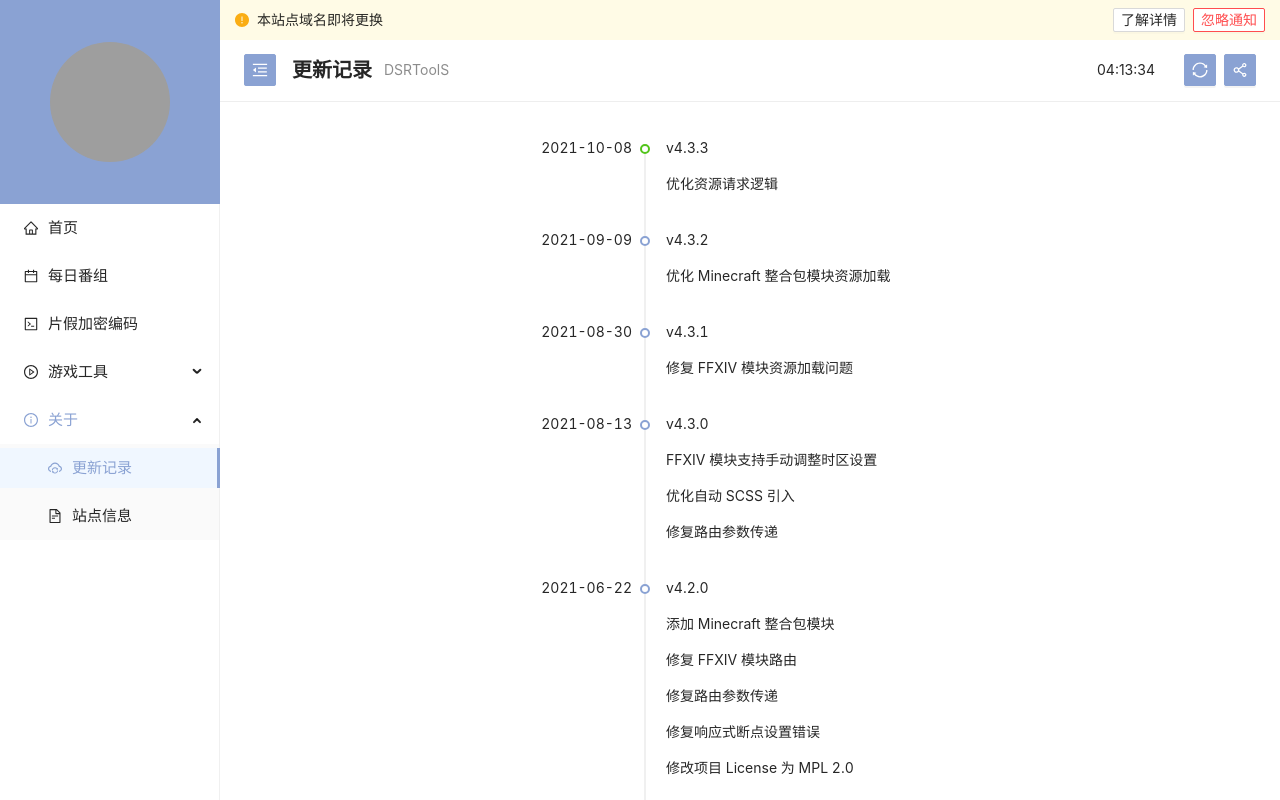
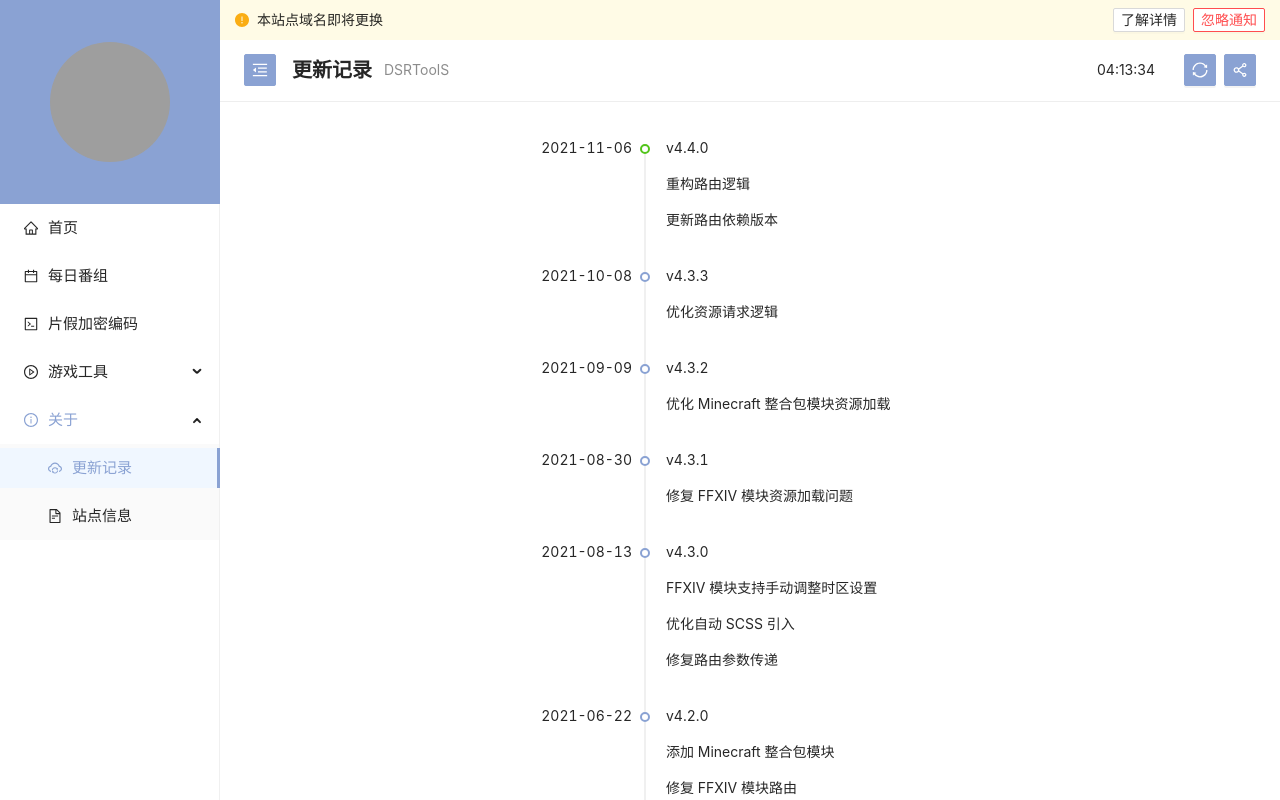
Before and after one commit to dsrkafuu/dsr-tools, a React (Vite) app: page /about/changelog in a window 1280 px wide. Built offline with nearby package versions, Linux system fonts and the light colour scheme; grey boxes are pictures that could not be loaded.

Commit message:
chore: update changelog

```diff
--- a/src/assets/changelog.js
+++ b/src/assets/changelog.js
@@ -1,4 +1,9 @@
 export const changelog = [
+  {
+    version: 'v4.4.0',
+    date: '2021-11-06',
+    logs: ['重构路由逻辑', '更新路由依赖版本'],
+  },
   {
     version: 'v4.3.3',
     date: '2021-10-08',
```
